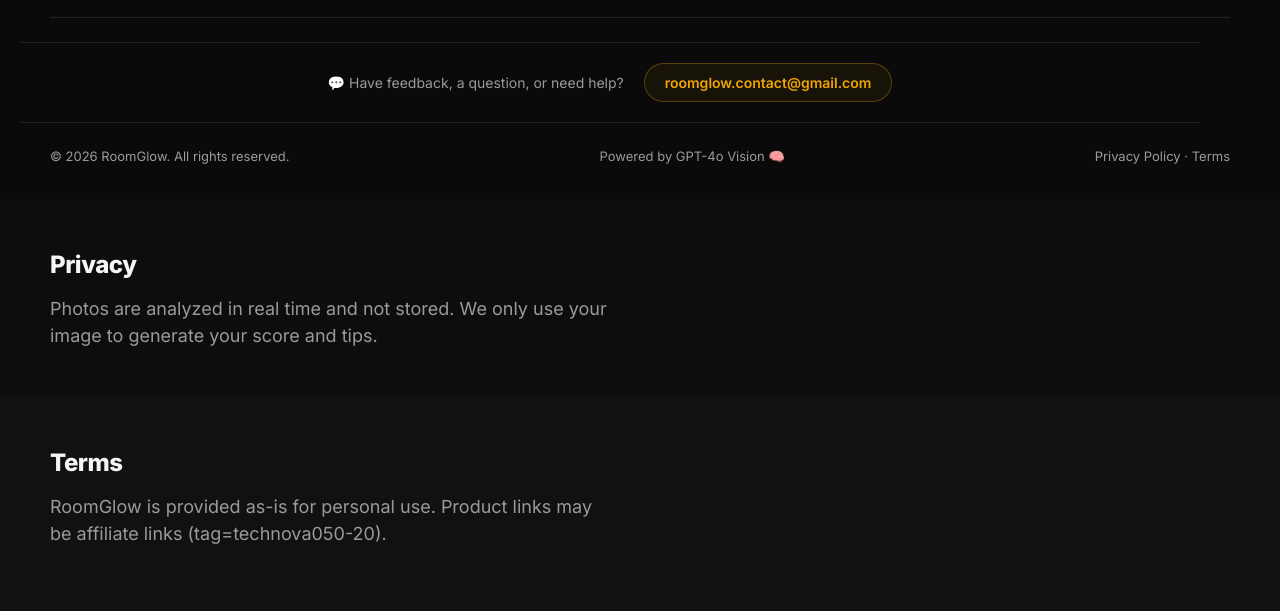
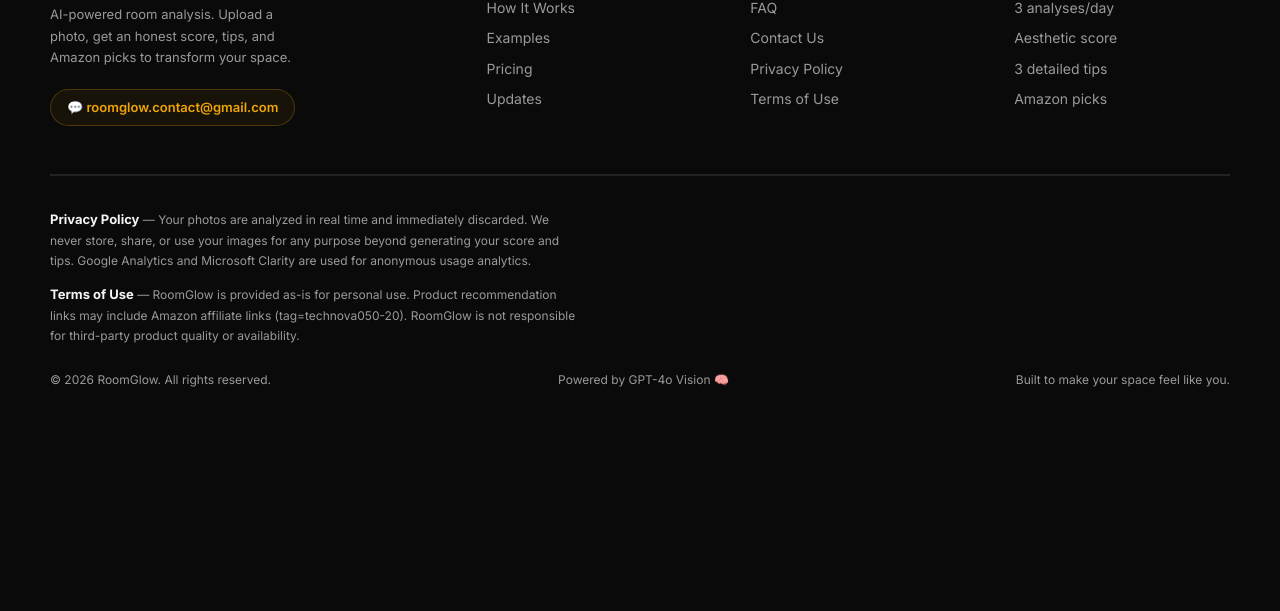
Before and after one commit to chaouzy/roomglow, a plain HTML site: page index.html in a window 1280 px wide. Shown: the part 9999-10610 px from the top of the page. After the commit the page ends 10412 px from the top, so only its background shows below. Drawn offline with Linux system fonts and the light colour scheme.

Commit message:
Polish pass - fix all inconsistencies

```diff
--- a/index.html
+++ b/index.html
@@ -37,7 +37,7 @@
         "name": "Free",
         "price": "0",
         "priceCurrency": "USD",
-        "description": "2 free room analyses per day, aesthetic score, 3 tips, Amazon recommendations"
+        "description": "3 free room analyses per day, aesthetic score, 3 tips, Amazon recommendations"
       },
       {
         "@type": "Offer",
@@ -87,7 +87,7 @@
         "name": "How many free analyses do I get?",
         "acceptedAnswer": {
           "@type": "Answer",
-          "text": "Every visitor gets 2 free analyses per day — no account, no email, no credit card required. This resets every 24 hours."
+          "text": "Every visitor gets 3 free analyses per day — no account, no email, no credit card required. This resets every 24 hours."
         }
       },
       {
@@ -925,34 +925,35 @@
     footer.rg-footer {
       border-top: 2px solid transparent;
       border-image: linear-gradient(90deg, transparent, var(--gold), var(--amber), transparent) 1;
-      padding: 3rem 1.25rem 2rem;
+      padding: 4rem 1.25rem 0;
       background: #0a0a0a;
     }
-    .rg-footer-top { display: flex; flex-wrap: wrap; justify-content: space-between; gap: 1.5rem; align-items: center; padding-bottom: 2rem; border-bottom: 1px solid var(--border); }
-    .rg-footer-top nav { display: flex; gap: 1.25rem; flex-wrap: wrap; justify-content: center; flex: 1; }
-    .rg-footer-top nav a { color: var(--muted); font-size: 14px; }
-    .rg-footer-top nav a:hover { color: var(--text); }
-    .rg-tagline { color: var(--muted); font-size: 14px; max-width: 220px; text-align: right; }
-    .rg-footer-bottom { display: flex; flex-wrap: wrap; justify-content: space-between; align-items: center; gap: 1rem; padding-top: 1.5rem; font-size: 13px; color: var(--muted); }
-    .rg-footer-contact {
-      display: flex; align-items: center; justify-content: center; gap: 1.25rem;
-      flex-wrap: wrap; padding: 1.25rem 0;
-      border-top: 1px solid var(--border);
-      border-bottom: 1px solid var(--border);
-      margin: 1.5rem 0 0;
-    }
-    .rg-footer-contact-text { font-size: 14px; color: var(--muted); }
-    .rg-footer-contact-link {
-      font-size: 14px; font-weight: 600; color: var(--gold);
-      text-decoration: none; padding: 0.5rem 1.25rem;
-      border: 1px solid rgba(240,165,0,0.3);
-      border-radius: var(--pill);
-      background: rgba(240,165,0,0.06);
-      transition: background 0.2s ease, border-color 0.2s ease;
-    }
-    .rg-footer-contact-link:hover { background: rgba(240,165,0,0.12); border-color: rgba(240,165,0,0.5); }
-    @media (max-width: 768px) { .rg-footer-contact { flex-direction: column; text-align: center; gap: 0.75rem; } }
-    @media (max-width: 768px) { .rg-footer-top { flex-direction: column; text-align: center; } .rg-tagline { text-align: center; } .rg-footer-bottom { flex-direction: column; text-align: center; } }
+    .rg-footer-grid {
+      display: grid; grid-template-columns: 1.8fr 1fr 1fr 1fr;
+      gap: 3rem; padding-bottom: 3rem; border-bottom: 1px solid var(--border);
+    }
+    @media (max-width: 900px) { .rg-footer-grid { grid-template-columns: 1fr 1fr; gap: 2rem; } }
+    @media (max-width: 520px) { .rg-footer-grid { grid-template-columns: 1fr; gap: 1.75rem; } }
+    .rg-footer-col-title { font-size: 11px; font-weight: 700; text-transform: uppercase; letter-spacing: 0.08em; color: var(--muted); margin-bottom: 1rem; }
+    .rg-footer-col a { display: block; font-size: 14px; color: var(--muted); padding: 0.3rem 0; transition: color 0.2s; text-decoration: none; }
+    .rg-footer-col a:hover { color: var(--text); }
+    .rg-footer-brand { display: flex; flex-direction: column; gap: 0.75rem; }
+    .rg-footer-brand-desc { font-size: 13px; color: var(--muted); line-height: 1.65; max-width: 260px; }
+    .rg-footer-contact-pill {
+      display: inline-flex; align-items: center; gap: 0.5rem;
+      font-size: 13px; font-weight: 600; color: var(--gold);
+      padding: 0.5rem 1rem; border-radius: var(--pill);
+      border: 1px solid rgba(240,165,0,0.25); background: rgba(240,165,0,0.06);
+      text-decoration: none; width: fit-content; margin-top: 0.5rem;
+      transition: background 0.2s, border-color 0.2s;
+    }
+    .rg-footer-contact-pill:hover { background: rgba(240,165,0,0.12); border-color: rgba(240,165,0,0.4); }
+    .rg-footer-bottom {
+      display: flex; flex-wrap: wrap; justify-content: space-between;
+      align-items: center; gap: 1rem; padding: 1.5rem 0;
+      font-size: 12px; color: var(--muted);
+    }
+    @media (max-width: 600px) { .rg-footer-bottom { flex-direction: column; text-align: center; gap: 0.5rem; } }
 
     .rg-error { color: #ff8a80; margin-top: 1rem; font-size: 14px; display: none; }
     .rg-error.visible { display: block; }
@@ -1208,7 +1209,7 @@
           </div>
           <span>⭐⭐⭐⭐⭐ &nbsp;Loved by 10,000+ home enthusiasts</span>
         </div>
-        <p class="rg-live-counter">🔥 <span id="rgLiveNum">114</span> rooms analyzed today</p>
+        <p class="rg-live-counter">🔥 <span id="rgLiveNum">127</span> rooms analyzed today</p>
       </div>
       <div class="rg-scroll-hint" aria-hidden="true">↓</div>
     </section>
@@ -1364,7 +1365,7 @@
                 <span class="rg-breakdown-val" id="rgValOrg">0</span>
               </div>
             </div>
-            <p class="rg-hint">Here's how to improve your space:</p>
+
           </div>
           <div class="rg-whats-working" id="rgWhatsWorking" style="display:none;">
             <span class="rg-whats-working-icon">✅</span>
@@ -1393,7 +1394,7 @@
           <div class="rg-tip-list" id="rgTipList"></div>
 
           <div class="rg-share-card">
-            <div class="rg-logo-small">✨ RoomGlow</div>
+            <div class="rg-logo-small">🔥 RoomGlow</div>
             <p style="color:var(--muted);font-size:14px;">Analyzed by RoomGlow AI</p>
             <p id="rgShareSummary" style="margin-top:0.75rem;font-weight:600;"></p>
             <div class="rg-share-actions">
@@ -1820,54 +1821,70 @@
     <section class="rg-final-cta" id="final-cta">
       <h2>What Score Does Your Room Deserve?</h2>
       <p>Find out in 30 seconds. No account needed.</p>
-      <button type="button" class="rg-btn-white" id="rgFinalCta">Show Me My Room Score →</button>
+      <button type="button" class="rg-btn-white" id="rgFinalCta">Score My Room Free →</button>
       <p style="font-size:14px;margin-top:0.75rem;color:rgba(10,10,10,0.75);">✨ Join 10,000+ people who already discovered their room's potential</p>
     </section>
 
     <!-- FOOTER -->
     <footer class="rg-footer">
-      <div class="rg-footer-top container">
+      <div class="container">
+        <div class="rg-footer-grid">
+
+          <!-- Brand column -->
+          <div class="rg-footer-brand">
             <div class="rg-logo">🔥 RoomGlow</div>
-        <nav>
-          <a href="#home" class="rg-anchor">Home</a>
+            <p class="rg-footer-brand-desc">AI-powered room analysis. Upload a photo, get an honest score, tips, and Amazon picks to transform your space.</p>
+            <a href="mailto:roomglow.contact@gmail.com" class="rg-footer-contact-pill">
+              💬 roomglow.contact@gmail.com
+            </a>
+          </div>
+
+          <!-- Product column -->
+          <div class="rg-footer-col">
+            <p class="rg-footer-col-title">Product</p>
             <a href="#how" class="rg-anchor">How It Works</a>
             <a href="#examples" class="rg-anchor">Examples</a>
             <a href="#pricing" class="rg-anchor">Pricing</a>
-          <a href="#reviews" class="rg-anchor">Reviews</a>
             <a href="#updates" class="rg-anchor">Updates</a>
-        </nav>
-        <p class="rg-tagline">Built to make your space feel like you.</p>
-      </div>
-
-      <!-- Contact bar -->
-      <div class="rg-footer-contact container">
-        <span class="rg-footer-contact-text">
-          💬 Have feedback, a question, or need help?
-        </span>
-        <a href="mailto:roomglow.contact@gmail.com" class="rg-footer-contact-link">
-          roomglow.contact@gmail.com
-        </a>
-      </div>
-
-      <div class="rg-footer-bottom container">
+          </div>
+
+          <!-- Support column -->
+          <div class="rg-footer-col">
+            <p class="rg-footer-col-title">Support</p>
+            <a href="#faq" class="rg-anchor">FAQ</a>
+            <a href="mailto:roomglow.contact@gmail.com">Contact Us</a>
+            <a href="#privacy" class="rg-anchor">Privacy Policy</a>
+            <a href="#terms" class="rg-anchor">Terms of Use</a>
+          </div>
+
+          <!-- Free tier column -->
+          <div class="rg-footer-col">
+            <p class="rg-footer-col-title">Free Tier Includes</p>
+            <a style="pointer-events:none;cursor:default;">3 analyses/day</a>
+            <a style="pointer-events:none;cursor:default;">Aesthetic score</a>
+            <a style="pointer-events:none;cursor:default;">3 detailed tips</a>
+            <a style="pointer-events:none;cursor:default;">Amazon picks</a>
+          </div>
+
+        </div>
+
+        <!-- Privacy & Terms inline -->
+        <div id="privacy" style="padding: 2rem 0 0; border-top: 1px solid var(--border); margin-top: 0;">
+          <p style="font-size: 12px; color: var(--muted); line-height: 1.7; max-width: 70ch;">
+            <strong style="color:var(--text);font-size:13px;">Privacy Policy</strong> — Your photos are analyzed in real time and immediately discarded. We never store, share, or use your images for any purpose beyond generating your score and tips. Google Analytics and Microsoft Clarity are used for anonymous usage analytics.
+          </p>
+          <p style="font-size: 12px; color: var(--muted); line-height: 1.7; max-width: 70ch; margin-top: 0.75rem;">
+            <strong style="color:var(--text);font-size:13px;">Terms of Use</strong> — RoomGlow is provided as-is for personal use. Product recommendation links may include Amazon affiliate links (tag=technova050-20). RoomGlow is not responsible for third-party product quality or availability.
+          </p>
+        </div>
+
+        <div class="rg-footer-bottom" id="terms">
           <span>© <span id="rgYear"></span> RoomGlow. All rights reserved.</span>
           <span>Powered by GPT-4o Vision 🧠</span>
-        <span><a href="#privacy" class="rg-link">Privacy Policy</a> · <a href="#terms" class="rg-link">Terms</a></span>
+          <span style="color:var(--muted);">Built to make your space feel like you.</span>
+        </div>
       </div>
     </footer>
-
-    <section id="privacy" class="rg-section section-muted" style="padding-top:3rem;padding-bottom:3rem;">
-      <div class="container">
-        <h2 class="rg-sec-title" style="font-size:1.5rem;">Privacy</h2>
-        <p class="rg-sec-sub" style="margin-bottom:0;">Photos are analyzed in real time and not stored. We only use your image to generate your score and tips.</p>
-      </div>
-    </section>
-    <section id="terms" class="rg-section section-alt" style="padding-top:3rem;padding-bottom:4rem;">
-      <div class="container">
-        <h2 class="rg-sec-title" style="font-size:1.5rem;">Terms</h2>
-        <p class="rg-sec-sub" style="margin-bottom:0;">RoomGlow is provided as-is for personal use. Product links may be affiliate links (tag=technova050-20).</p>
-      </div>
-    </section>
 
     <div class="rg-modal" id="rgProModal" role="dialog" aria-modal="true" aria-labelledby="rgProModalTitle" aria-hidden="true">
       <div class="rg-modal-backdrop" id="rgProModalBackdrop"></div>
```
Lines whose indentation alone changed are shown as unchanged.
